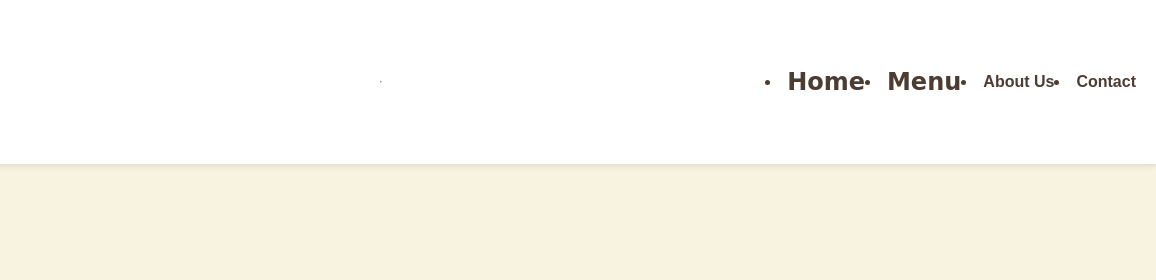
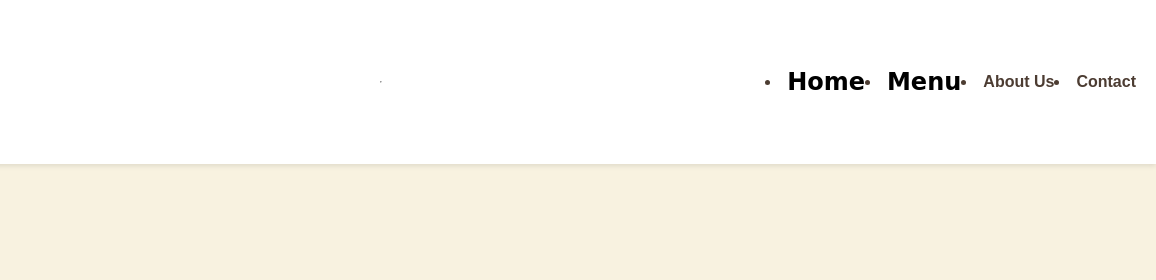
Before and after one commit to ShesshCutie/Website, a plain HTML site: page index.html in a window 1280 px wide. Shown: the top 280 px of the page, 124-1280 px from the left. Drawn offline with Linux system fonts and the light colour scheme.

Commit message:
modify logo

```diff
--- a/index.html
+++ b/index.html
@@ -17,8 +17,8 @@
             <hr class ="hr1">
 
 
-                <li><a href=></li><h1 style="color: black; text-align: center; font-family: cursive;">Home</h1>
-                <li><a href=></li><h1 style="color: black; text-align: center; font-family: cursive;">Menu</h1>
+                <li></li><h1 style="color: black; text-align: center; font-family: cursive;">Home</h1>
+                <li></li><h1 style="color: black; text-align: center; font-family: cursive;">Menu</h1>
 
                 <li><a href="#about">About Us</a></li>
                 <li><a href="#contact">Contact</a></li>
```
